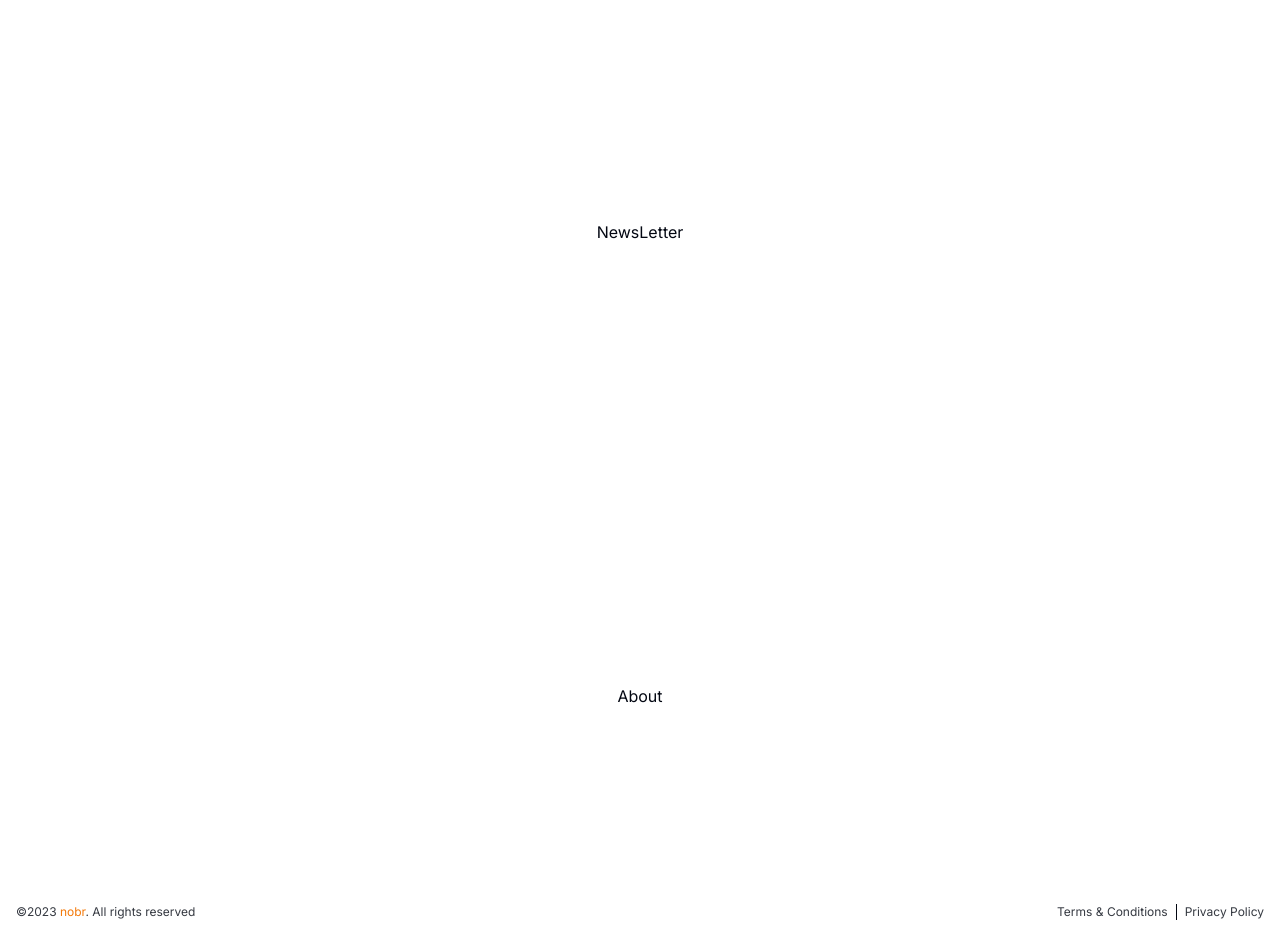
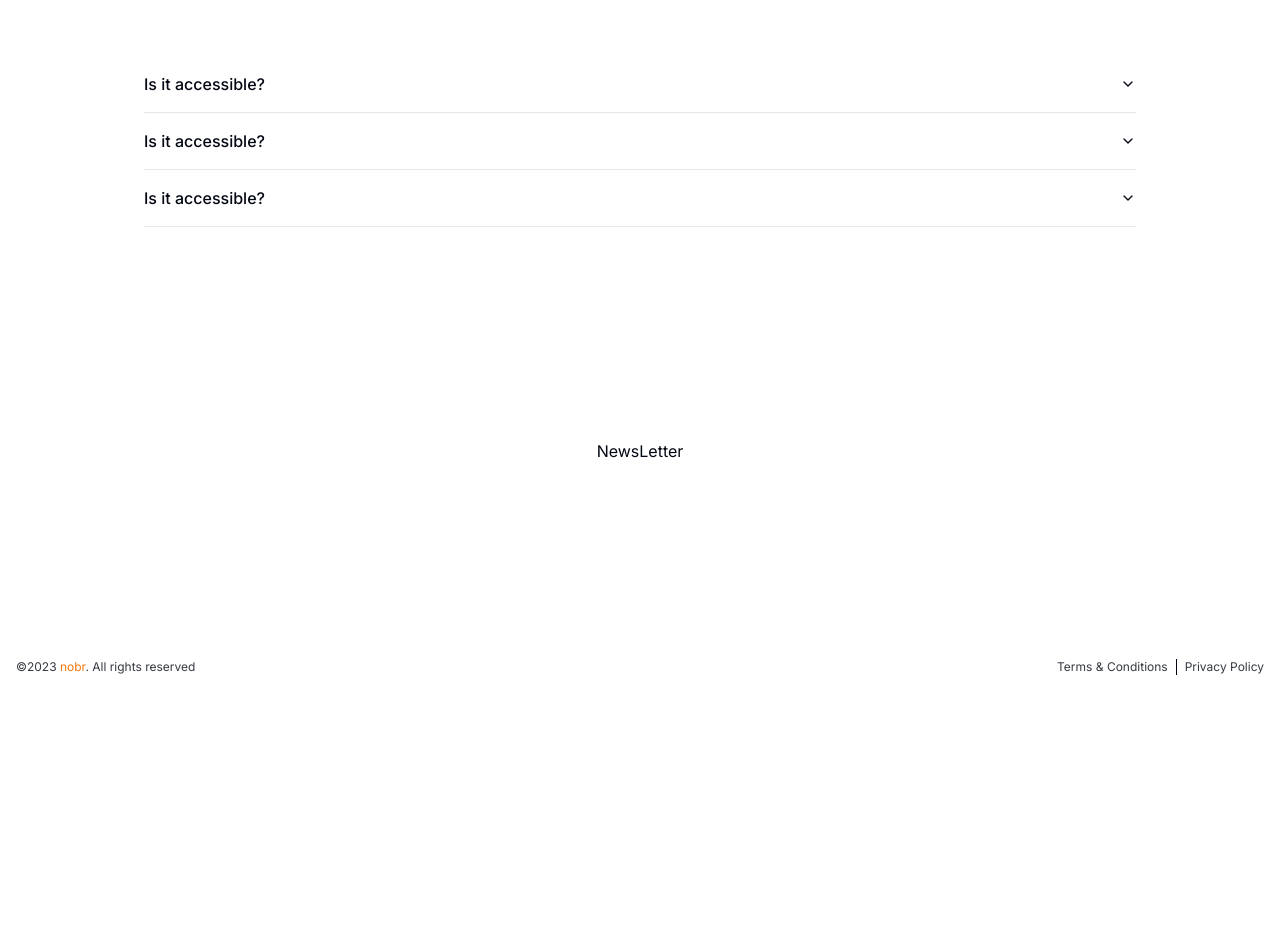
Before and after one commit to 3akare/nobr, a Next.js app: page / in a window 1280 px wide. Shown: the part 940-1876 px from the top of the page. After the commit the page ends 1631 px from the top, so only its background shows below. Built offline with nearby package versions, Linux system fonts and the light colour scheme.

Commit message:
Added Accordion

```diff
--- a/app/components/About.tsx
+++ /dev/null
@@ -1,11 +0,0 @@
-import React from 'react'
-
-function About() {
-  return (
-    <section id='about' className="p-4 h-[24rem] w-full flex items-center justify-center">
-      <p>About</p>
-    </section>
-  );
-}
-
-export default About
--- /dev/null
+++ b/app/components/AccordionList.tsx
@@ -0,0 +1,33 @@
+import {
+  Accordion,
+  AccordionContent,
+  AccordionItem,
+  AccordionTrigger,
+} from "@/app/components/ui/accordion";
+
+function AccordionList() {
+  return (
+    <Accordion type="single" collapsible className="container mx-auto max-w-5xl p-4 m-4">
+      <AccordionItem value="item-1">
+        <AccordionTrigger>Is it accessible?</AccordionTrigger>
+        <AccordionContent>
+          Yes. It adheres to the WAI-ARIA design pattern.
+        </AccordionContent>
+      </AccordionItem>
+      <AccordionItem value="item-2">
+        <AccordionTrigger>Is it accessible?</AccordionTrigger>
+        <AccordionContent>
+          Yes. It adheres to the WAI-ARIA design pattern.
+        </AccordionContent>
+      </AccordionItem>
+      <AccordionItem value="item-3">
+        <AccordionTrigger>Is it accessible?</AccordionTrigger>
+        <AccordionContent>
+          Yes. It adheres to the WAI-ARIA design pattern.
+        </AccordionContent>
+      </AccordionItem>
+    </Accordion>
+  );
+}
+
+export default AccordionList;
--- /dev/null
+++ b/app/components/ui/accordion.tsx
@@ -0,0 +1,60 @@
+"use client"
+
+import * as React from "react"
+import * as AccordionPrimitive from "@radix-ui/react-accordion"
+import { ChevronDown } from "lucide-react"
+
+import { cn } from "@/lib/utils"
+
+const Accordion = AccordionPrimitive.Root
+
+const AccordionItem = React.forwardRef<
+  React.ElementRef<typeof AccordionPrimitive.Item>,
+  React.ComponentPropsWithoutRef<typeof AccordionPrimitive.Item>
+>(({ className, ...props }, ref) => (
+  <AccordionPrimitive.Item
+    ref={ref}
+    className={cn("border-b", className)}
+    {...props}
+  />
+))
+AccordionItem.displayName = "AccordionItem"
+
+const AccordionTrigger = React.forwardRef<
+  React.ElementRef<typeof AccordionPrimitive.Trigger>,
+  React.ComponentPropsWithoutRef<typeof AccordionPrimitive.Trigger>
+>(({ className, children, ...props }, ref) => (
+  <AccordionPrimitive.Header className="flex">
+    <AccordionPrimitive.Trigger
+      ref={ref}
+      className={cn(
+        "flex flex-1 items-center justify-between py-4 font-medium transition-all hover:underline [&[data-state=open]>svg]:rotate-180",
+        className
+      )}
+      {...props}
+    >
+      {children}
+      <ChevronDown className="h-4 w-4 shrink-0 transition-transform duration-200" />
+    </AccordionPrimitive.Trigger>
+  </AccordionPrimitive.Header>
+))
+AccordionTrigger.displayName = AccordionPrimitive.Trigger.displayName
+
+const AccordionContent = React.forwardRef<
+  React.ElementRef<typeof AccordionPrimitive.Content>,
+  React.ComponentPropsWithoutRef<typeof AccordionPrimitive.Content>
+>(({ className, children, ...props }, ref) => (
+  <AccordionPrimitive.Content
+    ref={ref}
+    className={cn(
+      "overflow-hidden text-sm transition-all data-[state=closed]:animate-accordion-up data-[state=open]:animate-accordion-down",
+      className
+    )}
+    {...props}
+  >
+    <div className="pb-4 pt-0">{children}</div>
+  </AccordionPrimitive.Content>
+))
+AccordionContent.displayName = AccordionPrimitive.Content.displayName
+
+export { Accordion, AccordionItem, AccordionTrigger, AccordionContent }
--- a/app/page.tsx
+++ b/app/page.tsx
@@ -1,4 +1,4 @@
-import About from "./components/About";
+import AccordionList from "./components/AccordionList";
 import Features from "./components/Features";
 import HeroSection from "./components/HeroSection";
 import NewsLetter from "./components/NewsLetter";
@@ -8,8 +8,10 @@
     <main className="space-y-20">
       <HeroSection />
       <Features />
-      <NewsLetter />
-      <About />
+      <section>
+        <AccordionList />
+        <NewsLetter />
+      </section>
     </main>
   );
 }
--- a/package.json
+++ b/package.json
@@ -9,6 +9,7 @@
     "lint": "next lint"
   },
   "dependencies": {
+    "@radix-ui/react-accordion": "^1.1.2",
     "@radix-ui/react-dialog": "^1.0.5",
     "@radix-ui/react-dropdown-menu": "^2.0.6",
     "@radix-ui/react-navigation-menu": "^1.1.4",
```
Also changed, not shown: 1 other file (tests, documents, lock files or other folders).
